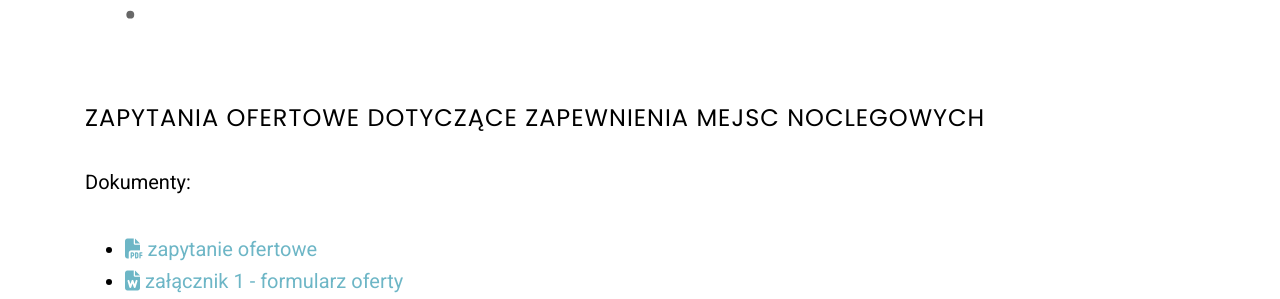
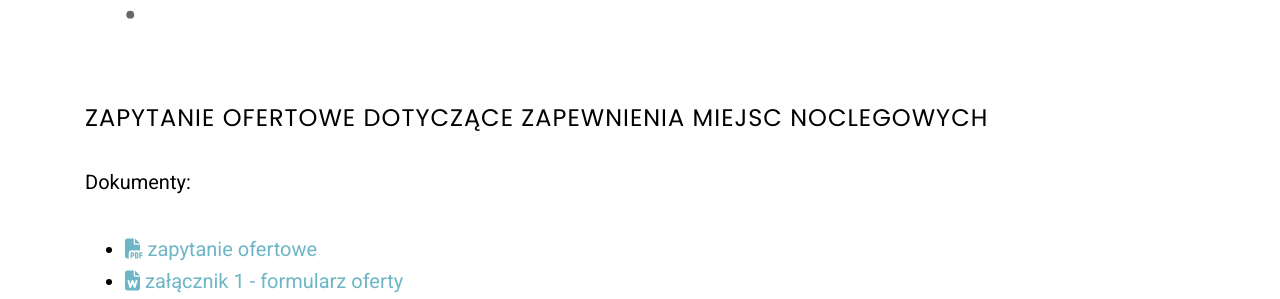
Before and after one commit to mlinpl/mlss2023.mlinpl.org, a Jekyll site: the page built from zapytania-ofertowe.md, in a window 1280 px wide and 1019 px high. Shown: the part 295-594 px from the top of the window. Built offline with Jekyll 4.4.1, drawn with Linux system fonts in a browser that asks for light colours.

Commit message:
Fix typo

```diff
--- a/zapytania-ofertowe.md
+++ b/zapytania-ofertowe.md
@@ -5,7 +5,7 @@ permalink: /zapytania-ofertowe
 ---
 
 
-### Zapytania ofertowe dotyczące zapewnienia mejsc noclegowych
+### Zapytanie ofertowe dotyczące zapewnienia miejsc noclegowych
 
 Dokumenty:
 - [<i class="fa-solid fa-file-pdf"></i> zapytanie ofertowe]({{ "./documents/zapytania-ofertowe/hotele/Zapytanie_ofertowe_ML2Mind2 HOTELE_zapytanie_signed.pdf" | relative_url }})
```
